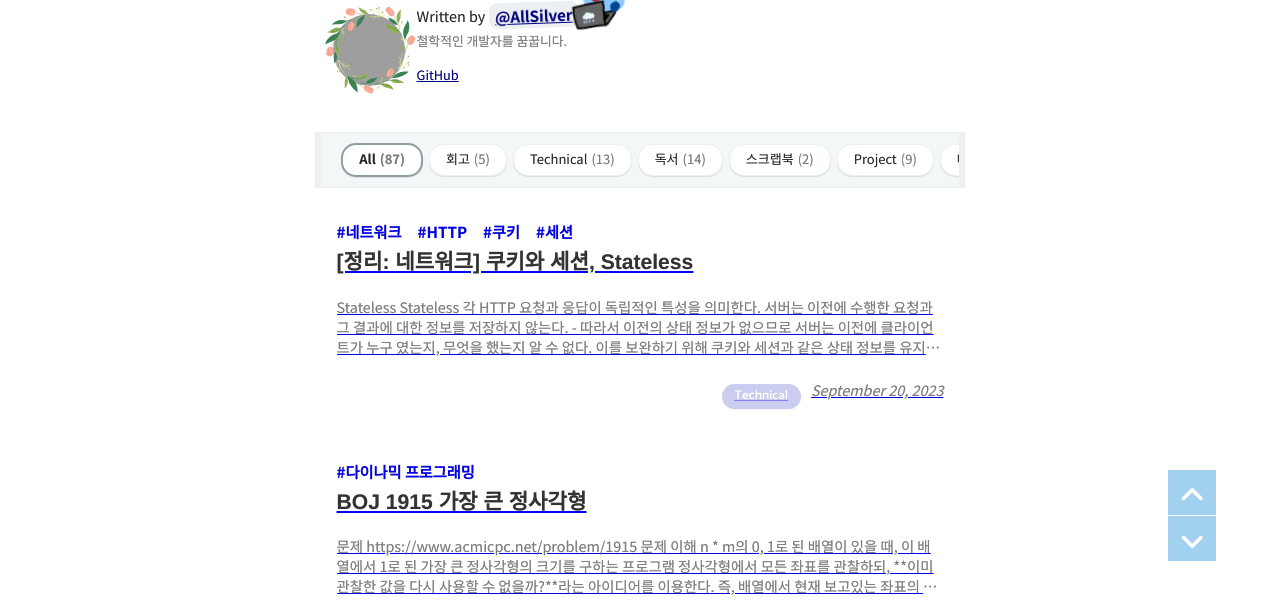
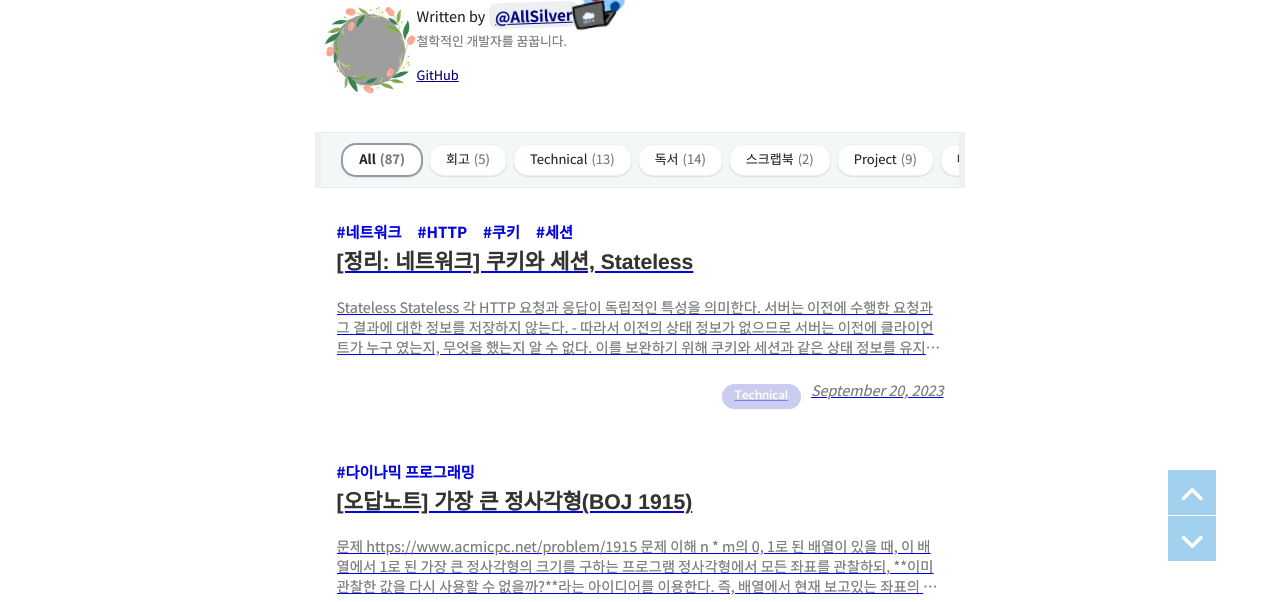
Before and after one commit to dar-jeeling/allsilver.dev, a Gatsby site: page / in a window 1280 px wide. Shown: the part 198-800 px from the top of the page. Built offline with nearby package versions, Linux system fonts and the light colour scheme; Gatsby itself is replaced by a stand-in of ours; some packages are replaced by stand-ins of ours; grey boxes are pictures that could not be loaded; what typography-theme-github would draw is missing.

Commit message:
가장 큰 정사각형 오답 포스트 제목 수정

```diff
--- a/content/blog/Algorithm/1915-review.md
+++ b/content/blog/Algorithm/1915-review.md
@@ -1,5 +1,5 @@
 ---
-title: 'BOJ 1915 가장 큰 정사각형'
+title: '[오답노트] 가장 큰 정사각형(BOJ 1915)'
 date: 2023-08-23 15:56:15
 category: 'Algorithm'
 draft: false
```
